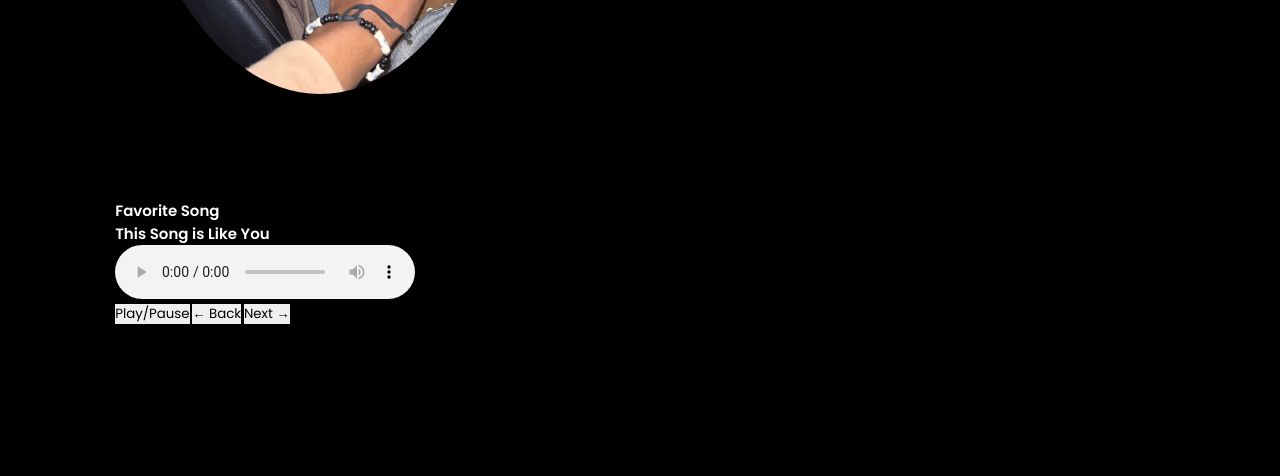
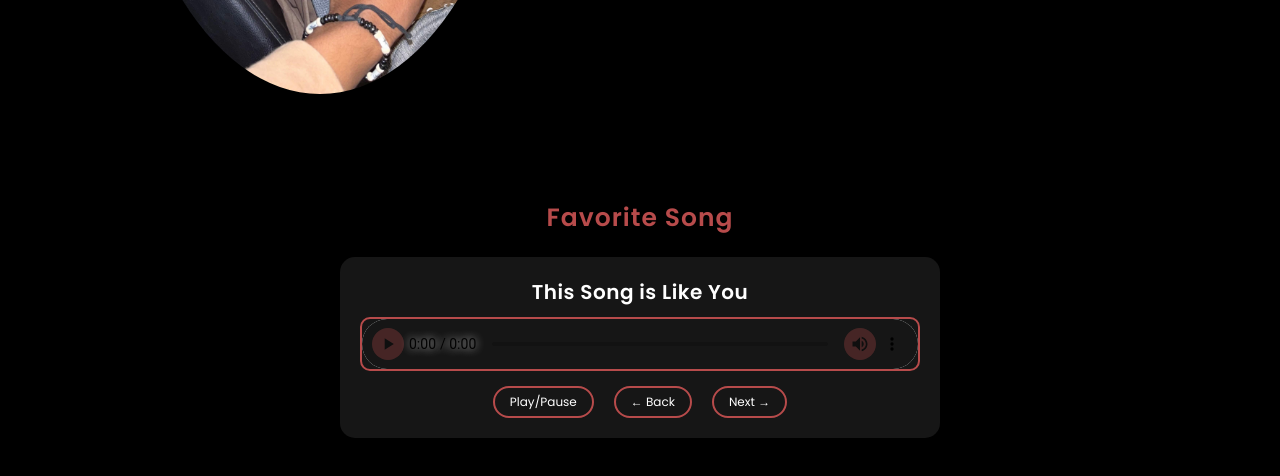
Before and after one commit to SabrinaAmbonita/Special, a plain HTML site: page index.html in a window 1280 px wide. Shown: the part 684-1160 px from the top of the page. Drawn offline with Linux system fonts and the light colour scheme.

Commit message:
Update style.css

```diff
--- a/style.css
+++ b/style.css
@@ -63,6 +63,8 @@ nav a.active{
     color: #b74b4b;
     border-bottom: 3px solid #b74b4b;
 }
+
+
 
 @media(max-width:995px){
     nav{
@@ -218,6 +220,111 @@ span{
     animation: cursor 0.6s infinite;
 }
 
+#favorite-song h2 {
+    text-align: center; /* Menempatkan teks di tengah */
+    font-size: 2.5rem; /* Ukuran font lebih besar */
+    color: #b74b4b; /* Warna merah sesuai tema */
+    font-weight: bold;
+    margin-bottom: 1rem;
+    letter-spacing: 1px; /* Spasi antar huruf sedikit lebih lebar */
+}
+
+#audio {
+    margin-top: 2rem;
+    text-align: center;
+    background-color: #161616; /* Sesuai tema hitam */
+    padding: 2rem;
+    border-radius: 15px;
+    box-shadow: 0px 10px 30px rgba(0, 0, 0, 0.3); /* Shadow lebih dramatis */
+    width: 90%;
+    max-width: 600px;
+    margin-left: auto;
+    margin-right: auto;
+    transition: all 0.3s ease-in-out;
+}
+
+#audio:hover {
+    transform: scale(1.05); /* Efek zoom saat hover */
+    box-shadow: 0px 10px 50px rgba(183, 75, 75, 0.6); /* Efek cahaya merah */
+}
+
+#audio h2 {
+    font-size: 2rem;
+    color: white;
+    margin-bottom: 1rem;
+    font-weight: 600;
+    letter-spacing: 0.5px;
+}
+
+#audio audio {
+    width: 100%;
+    outline: none;
+    border-radius: 10px;
+    border: 2px solid #b74b4b; /* Border merah */
+}
+
+#audio audio::-webkit-media-controls-panel {
+    background-color: #161616;
+    border-radius: 10px;
+    border: none;
+    box-shadow: none;
+}
+
+#audio audio::-webkit-media-controls-play-button {
+    background-color: #b74b4b; /* Tombol play merah */
+    border-radius: 50%;
+    padding: 5px;
+}
+
+#audio audio::-webkit-media-controls-volume-slider {
+    background-color: #b74b4b; /* Slider volume merah */
+}
+
+#audio audio::-webkit-media-controls-mute-button {
+    background-color: #b74b4b;
+    border-radius: 50%;
+}
+
+#audio .control-buttons {
+    margin-top: 1rem;
+    display: flex;
+    justify-content: center;
+    gap: 2rem;
+}
+
+#audio .control-buttons button {
+    background-color: transparent;
+    border: 2px solid #b74b4b;
+    color: white;
+    padding: 0.5rem 1.5rem;
+    font-size: 1.2rem;
+    border-radius: 30px;
+    cursor: pointer;
+    transition: 0.3s ease;
+}
+
+#audio .control-buttons button:hover {
+    background-color: #b74b4b;
+    color: black;
+    transform: scale(1.1);
+    box-shadow: 0px 4px 10px rgba(183, 75, 75, 0.5);
+}
+
+@media (max-width: 768px) {
+    #audio {
+        width: 95%;
+        margin-top: 1.5rem;
+    }
+
+    #audio h2 {
+        font-size: 1.8rem;
+    }
+
+    .control-buttons button {
+        font-size: 1rem;
+    }
+}
+
 #gallery {
     text-align: center;
     padding: 5rem 9%;
@@ -248,23 +355,6 @@ span{
 .gallery-images img:hover {
     transform: scale(1.05);
     box-shadow: 0 0 20px rgba(183, 75, 75, 0.5);
-}
-
-#about {
-    padding: 5rem 9%;
-    background-color: black;
-}
-
-#about h2 {
-    font-size: 3rem;
-    color: white;
-    margin-bottom: 2rem;
-    font-weight: 700;
-}
-
-#about p {
-    font-size: 1.5rem;
-    color: white;
 }
 
 #video {
```
